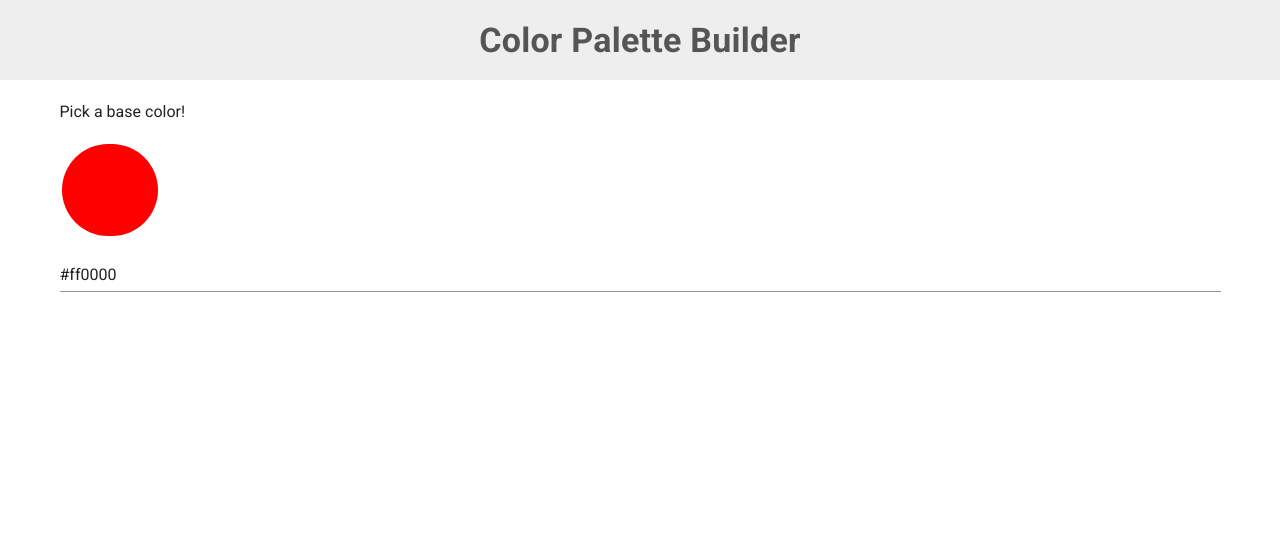
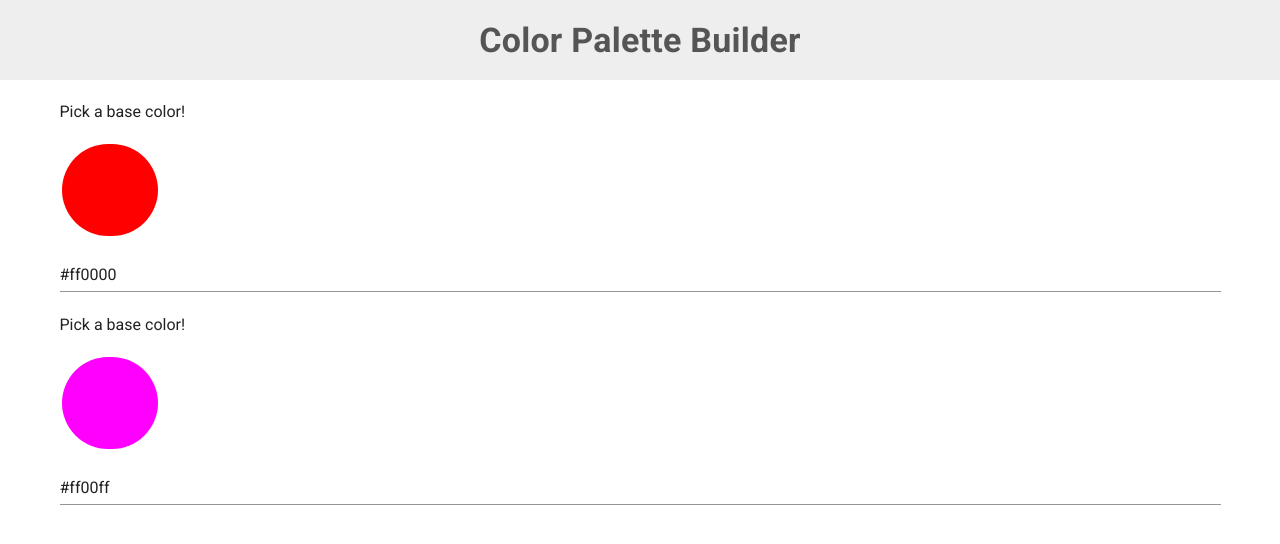
Before and after one commit to dogogo-wu/color-palette-builder-v2, a Vue app: page / in a window 1280 px wide. Shown: the top 544 px of the page. Built offline with nearby package versions, Linux system fonts and the light colour scheme.

Commit message:
pick func ok

```diff
--- a/src/App.vue
+++ b/src/App.vue
@@ -6,24 +6,8 @@
       </div>
       <v-container>
         <div>
-          <!-- <Picker :pickColor="color_1" /> -->
-          <p>Pick a base color!</p>
-          <input
-            class="mypicker"
-            type="color"
-            name="favcolor"
-            v-model="color_1"
-          />
-          <v-text-field
-            v-model="color_1"
-          ></v-text-field>
-          <!-- <div class="mycir rounded-circle" :style="{backgroundColor: color_1}"></div>
-          <v-color-picker
-            dot-size="25"
-            mode="hex"
-            elevation="15"
-            v-model="color_1"
-          ></v-color-picker> -->
+          <Picker :id="1" :pickColor="color_1" @color='getColor'/>
+          <Picker :id="2" :pickColor="color_2" @color='getColor'/>
         </div>
       </v-container>
     </v-main>
@@ -31,15 +15,26 @@
 </template>
 
 <script>
-// import Picker from "./components/Picker.vue"
+import Picker from "./components/Picker.vue";
 export default {
   name: "App",
 
-  components: {},
+  components: {Picker},
 
   data: () => ({
     color_1: "#ff0000",
+    color_2: "#ff00ff"
   }),
+  methods: {
+    getColor(color, id) {
+      if (id == 1) {
+        this.color_1 = color;
+      }else{
+        this.color_2 = color;
+      }
+
+    }
+  },
 };
 </script>
 
@@ -48,24 +43,4 @@ export default {
   background-color: #eee;
   color: #555;
 }
-.mycir {
-  width: 100px;
-  height: 100px;
-}
-.mypicker {
-  width: 100px;
-  height: 100px;
-  border-radius: 50px;
-  border: none;
-  cursor: pointer;
-
-  &::-webkit-color-swatch {
-    border-radius: 50px;
-    border: none;
-  }
-  &::-moz-color-swatch {
-    border-radius: 50px;
-    border: none;
-  }
-}
 </style>>
--- a/src/components/Picker.vue
+++ b/src/components/Picker.vue
@@ -1,13 +1,42 @@
 <template>
-
+  <div>
+    <p>Pick a base color!</p>
+    <input class="mypicker" type="color" v-model="mycolor" @change="passColor"/>
+    <v-text-field v-model="mycolor" @change="passColor"></v-text-field>
+  </div>
 </template>
 
 <script>
 export default {
-
-}
+    props: ['pickColor', 'id'],
+    data() {
+        return {
+            mycolor: this.pickColor
+        }
+    },
+    methods: {
+        passColor() {
+            this.$emit('color', this.mycolor, this.id)
+        }
+    },
+};
 </script>
 
-<style>
+<style lang="scss">
+.mypicker {
+  width: 100px;
+  height: 100px;
+  border-radius: 50px;
+  border: none;
+  cursor: pointer;
 
+  &::-webkit-color-swatch {
+    border-radius: 50px;
+    border: none;
+  }
+  &::-moz-color-swatch {
+    border-radius: 50px;
+    border: none;
+  }
+}
 </style>
```
